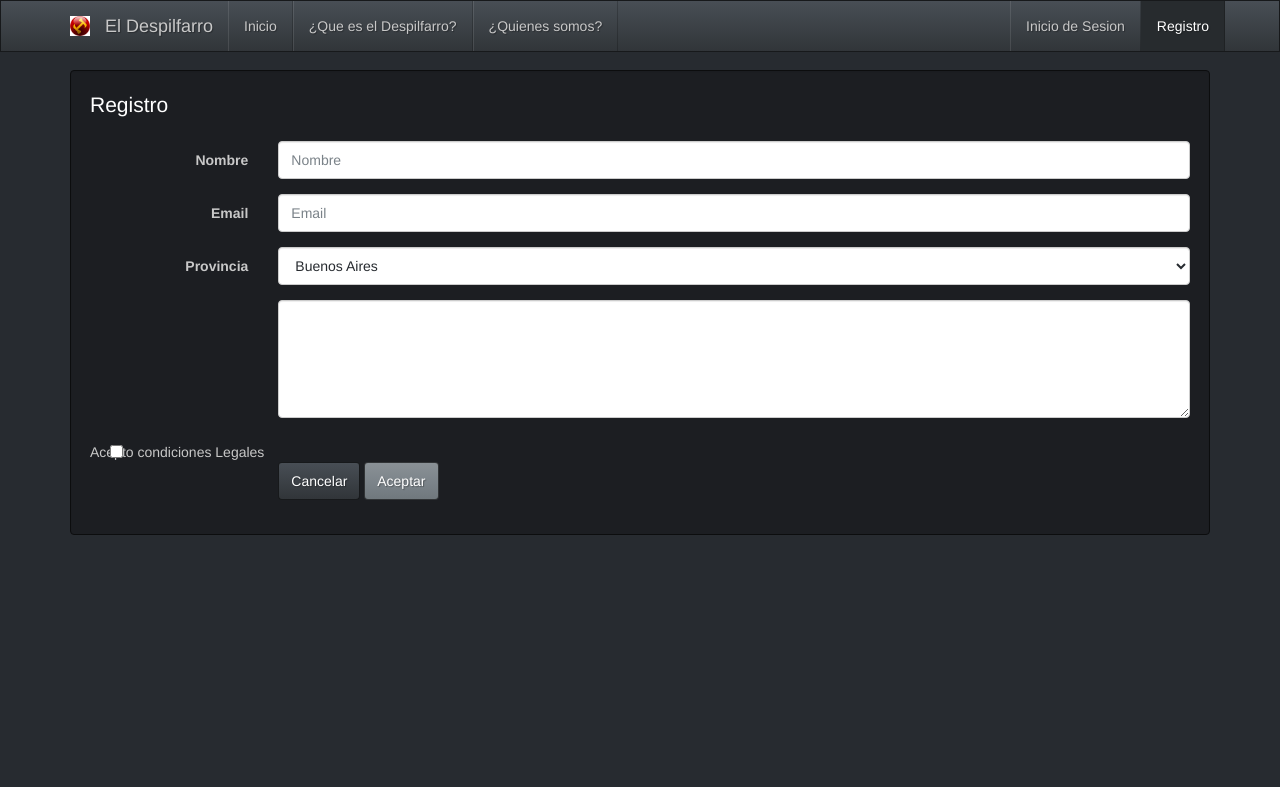
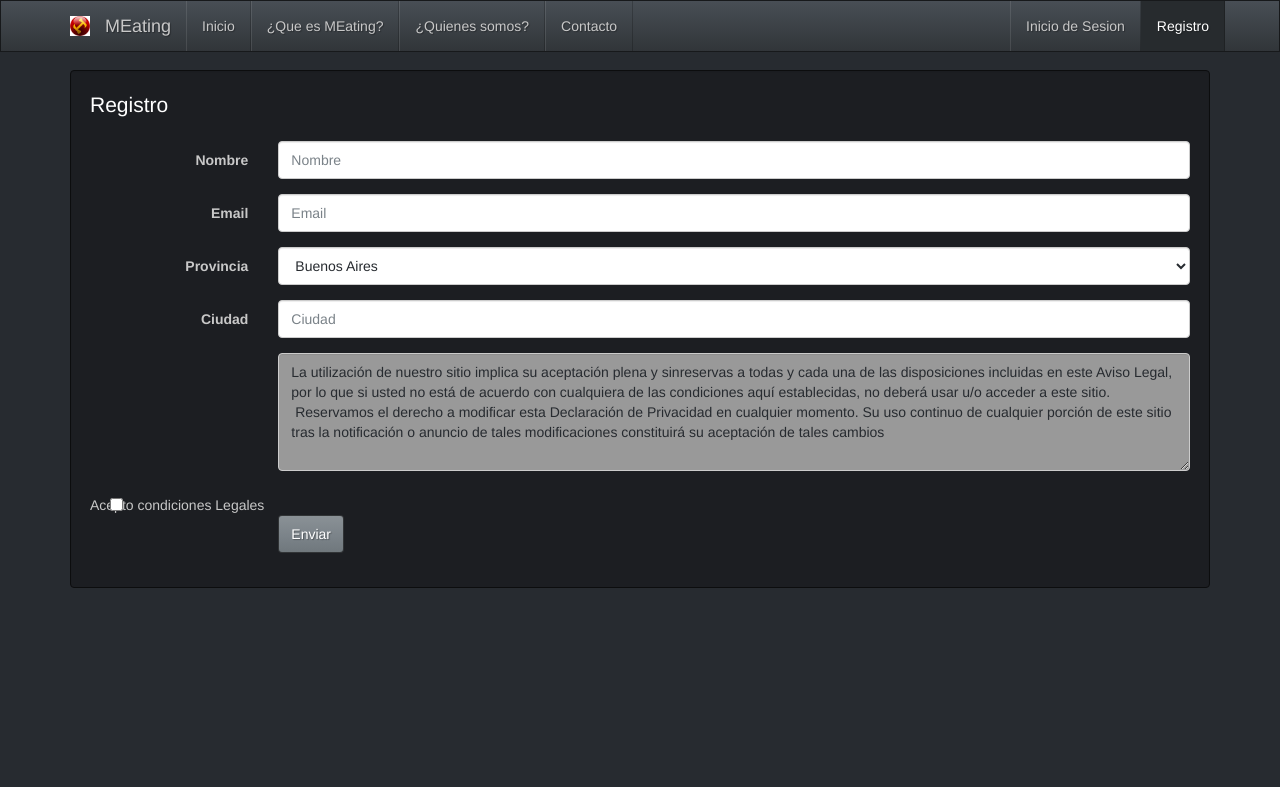
Before and after one commit to MEating/MEating, a PHP site: page /Registro.php in a window 1280 px wide. Shown: the top 787 px of the page. Run offline with PHP 8.4, Linux system fonts and the light colour scheme; some libraries are stand-ins or nearby versions.

Commit message:
version 1.2
cambios en forms y vinculos

```diff
--- a/Registro.php
+++ b/Registro.php
@@ -28,17 +28,18 @@
     <div class="navbar navbar-default navbar-fixed-top" role="navigation">
       <div class="container"><img class="navbar-brand" src="img/images.jpg" ></img>
         <div class="navbar-header">
-          	<a class="navbar-brand">El Despilfarro</a>
+          	<a class="navbar-brand">MEating</a>
         </div>
         <div class="navbar-collapse collapse">
           <ul class="nav navbar-nav">
-            <li><a href="#">Inicio</a></li>
-            <li><a href="#about">¿Que es el Despilfarro?</a></li>
-            <li><a href="#contact">¿Quienes somos?</a></li>
+            <li><a href="Index.htm">Inicio</a></li>
+            <li><a href="Que es.html">¿Que es MEating?</a></li>
+            <li><a href="Quienes Somos.html">¿Quienes somos?</a></li>
+            <li><a href="Contacto.php">Contacto</a></li>
           </ul>
           <ul class="nav navbar-nav navbar-right">
-            <li><a href="#">Inicio de Sesion</a></li>
-            <li class="active"><a href="#">Registro</a></li>
+            <li><a href="Index.htm">Inicio de Sesion</a></li>
+            <li class="active"><a href="Registro.php">Registro</a></li>
           </ul>
         </div><!--/.nav-collapse -->
       </div>
@@ -54,15 +55,15 @@
                   <div class="form-group">
                       <label for="inputNombre" class="col-lg-2 control-label">Nombre</label>
                       <div class="col-lg-10">
-                          <input class="form-control" id="inputNombre" placeholder="Nombre" type="text">
+                          <input class="form-control" Name="Nombre" placeholder="Nombre" type="text">
                       </div>
                   </div>
 
                   <!--Mail-->
                   <div class="form-group">
-                      <label for="inputEmail" class="col-lg-2 control-label">Email</label>
+                      <label for="Email" class="col-lg-2 control-label">Email</label>
                       <div class="col-lg-10">
-                          <input class="form-control" id="inputEmail" placeholder="Email" type="text">
+                          <input class="form-control" NAME="email" placeholder="Email" type="text">
                       </div>
                   </div>
 
@@ -70,40 +71,50 @@
                   <div class="form-group">
                       <label for="select" class="col-lg-2 control-label">Provincia</label>
                       <div class="col-lg-10">
-                          <select class="form-control" id="select">
-            <option>Buenos Aires</option>
-            <option>Catamarca</option>
-            <option>Chaco</option>
-            <option>Chubut</option>
-            <option>Córdoba</option>
-            <option>Corrientes</option>
-            <option>Distrito Federal</option>
-            <option>Entre Ríos</option>
-            <option>Formosa</option>
-            <option>Jujuy</option>
-            <option>La Pampa</option>
-            <option>La Rioja</option>
-            <option>Mendoza</option>
-            <option>Misiones</option>
-            <option>Neuquén</option>
-            <option>Río Negro</option>
-            <option>Salta</option>
-            <option>San Juan</option>
-            <option>San Luis</option>
-            <option>Santa Cruz</option>
-            <option>Santa Fe</option>
-            <option>Santiago del Estero</option>
-            <option>Tierra del Fuego</option>
-            <option>Tucumán</option>
-          </select>
+                          <select class="form-control" name="Provincia">
+                            <option value="Buenos Aires">Buenos Aires</option>
+                            <option value="Catamarca">Catamarca</option>
+                            <option value="Chaco">Chaco</option>
+                            <option value="Chubut">Chubut</option>
+                            <option value="Córdoba">Córdoba</option>
+                            <option value="Corrientes">Corrientes</option>
+                            <option value="Distrito Federal">Distrito Federal</option>
+                            <option value="Entre Ríos">Entre Ríos</option>
+                            <option value="Formosa">Formosa</option>
+                            <option value="Jujuy">Jujuy</option>
+                            <option value="La Pampa">La Pampa</option>
+                            <option value="La Rioja">La Rioja</option>
+                            <option value="Mendoza">Mendoza</option>
+                            <option value="Misiones">Misiones</option>
+                            <option value="Neuquén">Neuquén</option>
+                            <option value="Río Negro">Río Negro</option>
+                            <option value="Salta">Salta</option>
+                            <option value="San Juan">San Juan</option>
+                            <option value="San Luis">San Luis</option>
+                            <option value="Santa Cruz">Santa Cruz</option>
+                            <option value="Santa Fe">Santa Fe</option>
+                            <option value="Santiago del Estero">Santiago del Estero</option>
+                            <option value="Tierra del Fuego">Tierra del Fuego</option>
+                            <option value="Tucumán">Tucumán</option>
+         				 </select>
+                      </div>
+                  </div>
+
+                  <!--Ciudad-->
+                  <div class="form-group">
+                      <label for="Ciudad" class="col-lg-2 control-label">Ciudad</label>
+                      <div class="col-lg-10">
+                          <input class="form-control" Name="Ciudad" placeholder="Ciudad" type="text">
                       </div>
                   </div>
 
                   <!--Textarea-->
                   <div class="form-group">
                       <label for="textArea" class="col-lg-2 control-label"></label>
-                      <div class="col-lg-10">
-                          <textarea class="form-control" rows="5" id="textArea"></textarea>
+                      	<div class="col-lg-10">
+                              <textarea class="form-control" rows="5" readonly="readonly">La utilización de nuestro sitio implica su aceptación plena y sinreservas a todas y cada una de las disposiciones incluidas en este Aviso Legal, por lo que si usted no está de acuerdo con cualquiera de las condiciones aquí establecidas, no deberá usar u/o acceder a este sitio.
+ Reservamos el derecho a modificar esta Declaración de Privacidad en cualquier momento. Su uso continuo de cualquier porción de este sitio tras la notificación o anuncio de tales modificaciones constituirá su aceptación de tales cambios
+    							</textarea>
                       </div>
                    </div>
                   <!--CheckBox-->
@@ -115,8 +126,7 @@
        			<!--Botones-->
                   <div class="form-group">
                       <div class="col-lg-10 col-lg-offset-2">
-                          <button class="btn btn-default">Cancelar</button>
-                          <button type="submit" class="btn btn-primary">Aceptar</button>
+                          <button type="submit" class="btn btn-primary">Enviar</button>
                       </div>
                   </div>
               </fieldset>
```
Also changed, not shown: Login.php (+5 -5 lines).
